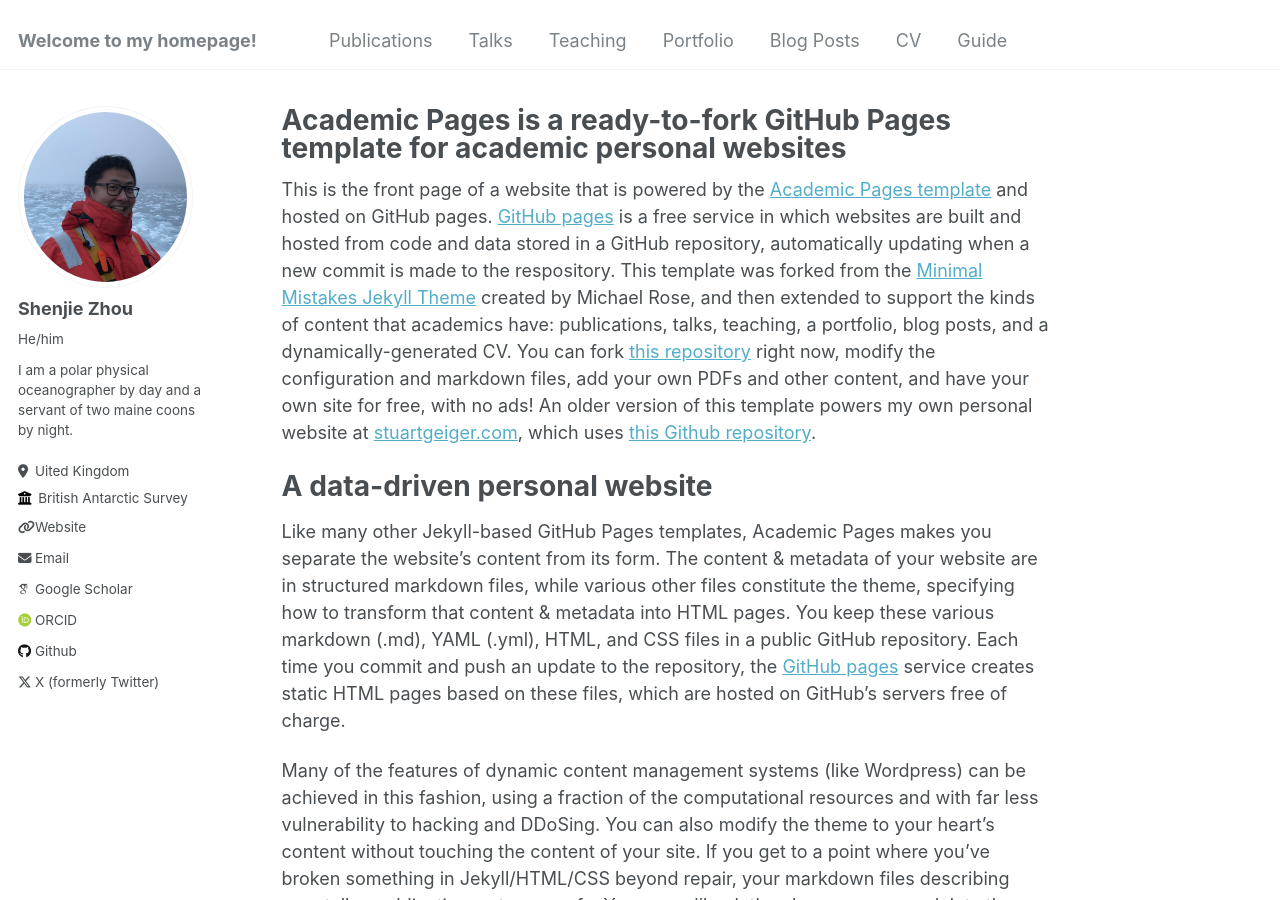
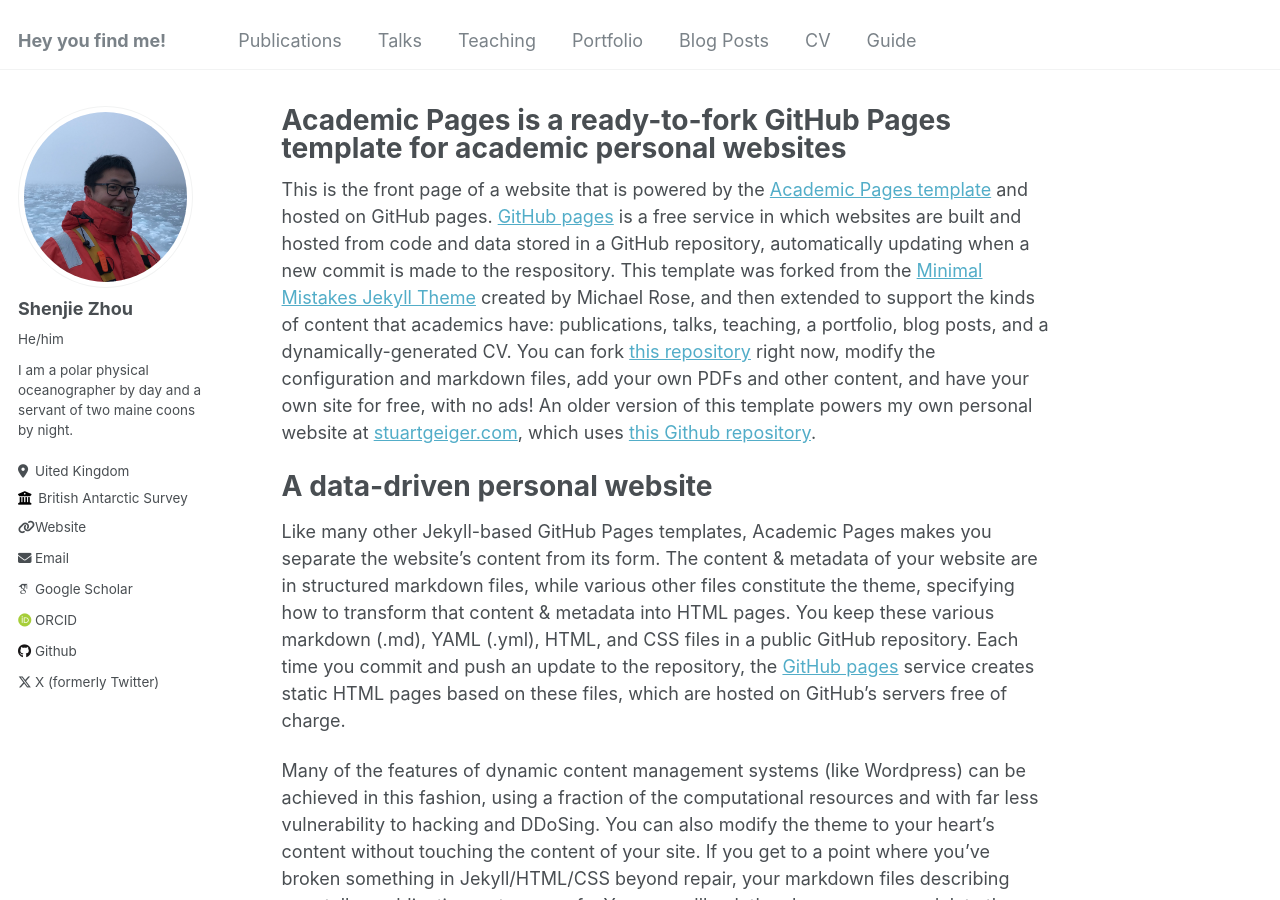
Before and after one commit to ShenjieZhouBAS/ShenjieZhouBAS.github.io, a Jekyll site: the page built from _pages/about.md, in a window 1280 px wide and 900 px high. Built offline with Jekyll 4.4.1, drawn with Linux system fonts in a browser that asks for light colours; some web fonts are replaced.

Commit message:
Update _config.yml

```diff
--- a/_config.yml
+++ b/_config.yml
@@ -8,7 +8,7 @@
 
 # Basic Site Settings
 locale                   : "en-GB"
-title                    : "Welcome to my homepage!"
+title                    : "Hey you find me!"
 title_separator          : "-"
 name                     : &name "Shenjie Zhou"
 description              : &description "I am a polar physical oceanographer by day and a servant of two maine coons by night."
```
